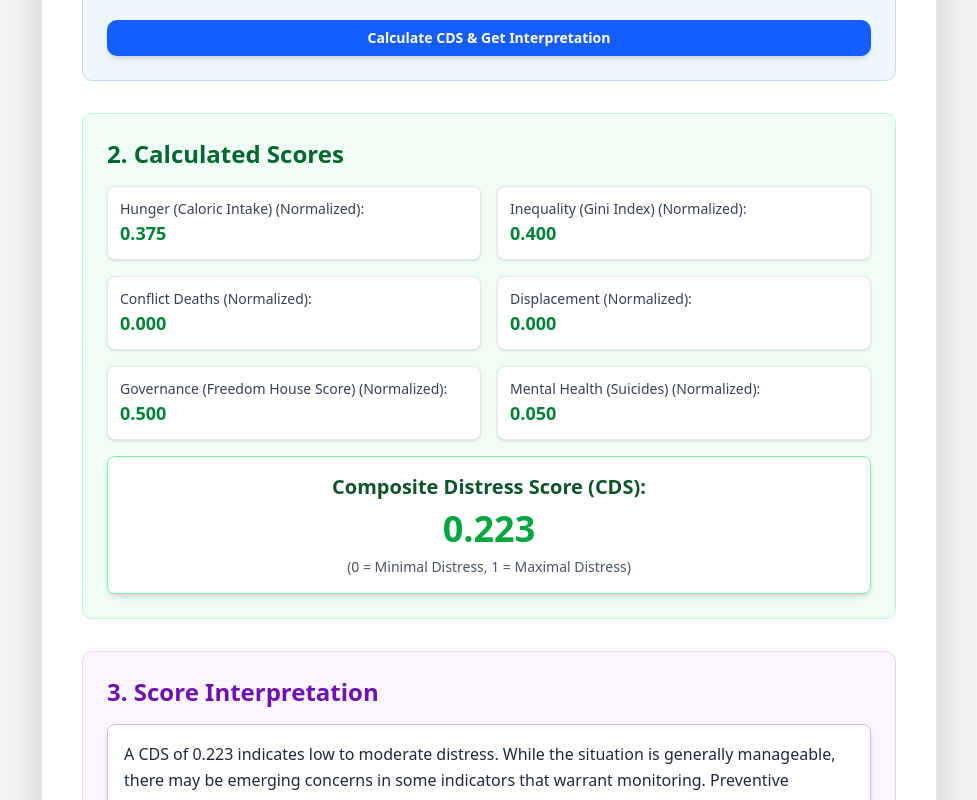
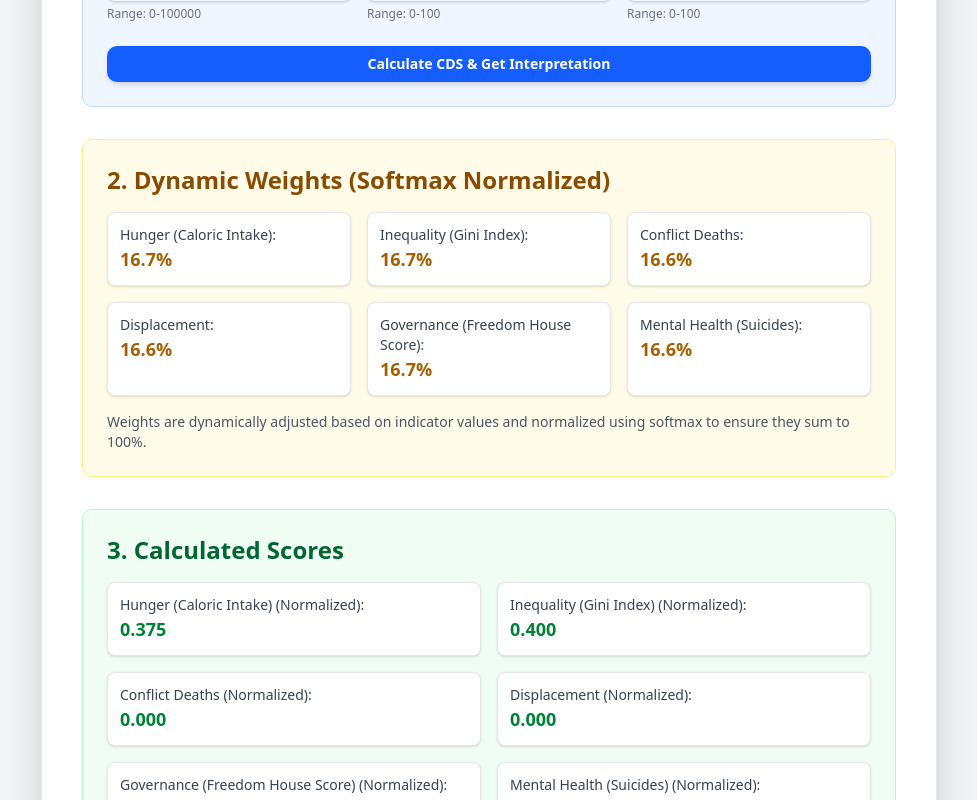
Before and after one commit to SynergyMetrics/CDS, a React (Vite) app: page / in a window 1280 px wide. Shown: the part 520-1320 px from the top of the page, without its empty margins (151-1128 px from the left). Built offline with nearby package versions, Linux system fonts and the light colour scheme.

Commit message:
Integrate softmax function into App.jsx

```diff
--- a/src/App.jsx
+++ b/src/App.jsx
@@ -39,6 +39,21 @@ const App = () => {
 
     // Learning rate for dynamic weighting
     const eta = 0.01;
+
+    // Softmax function to normalize weights into a probability distribution
+    const softmax = (values) => {
+        // Find the maximum value to prevent overflow
+        const maxValue = Math.max(...values);
+
+        // Subtract max value from each element and compute exponentials
+        const exponentials = values.map(value => Math.exp(value - maxValue));
+
+        // Calculate the sum of exponentials
+        const sumExponentials = exponentials.reduce((sum, exp) => sum + exp, 0);
+
+        // Normalize by dividing each exponential by the sum
+        return exponentials.map(exp => exp / sumExponentials);
+    };
 
     // Function to normalize an individual indicator's value based on its type
     const normalizeIndicator = (value, id) => {
@@ -86,31 +101,35 @@ const App = () => {
 
         const currentNormalizedScores = {};
         let sumWeightedScores = 0;
-        let sumOfNewWeights = 0;
-        const newWeights = { ...weights }; // Start with current weights
+        const rawWeights = []; // Array to store raw weight values for softmax
+        const weightKeys = []; // Array to maintain order of indicators
 
-        // Step 1: Calculate normalized scores and new unnormalized weights
+        // Step 1: Calculate normalized scores and raw weights
         indicators.forEach(indicator => {
             const value = indicatorValues[indicator.id] === '' ? 0 : Number(indicatorValues[indicator.id]);
             const normalized = normalizeIndicator(value, indicator.id);
             currentNormalizedScores[indicator.id] = normalized;
 
-            // Calculate new unnormalized weight for this indicator
+            // Calculate raw weight for this indicator using gradient-based update
             const currentWeight = weights[indicator.id];
-            const unnormalizedNewWeight = currentWeight + eta * normalized;
-            newWeights[indicator.id] = unnormalizedNewWeight; // Temporarily store unnormalized weight
-            sumOfNewWeights += unnormalizedNewWeight;
+            const rawWeight = currentWeight + eta * normalized;
+
+            rawWeights.push(rawWeight);
+            weightKeys.push(indicator.id);
         });
 
-        // Step 2: Normalize the new weights and calculate weighted sum for CDS
-        indicators.forEach(indicator => {
-            const normalizedWeight = newWeights[indicator.id] / sumOfNewWeights;
-            newWeights[indicator.id] = normalizedWeight; // Store normalized weight
-            sumWeightedScores += currentNormalizedScores[indicator.id] * normalizedWeight;
+        // Step 2: Apply softmax to normalize weights into a probability distribution
+        const softmaxWeights = softmax(rawWeights);
+        const newWeights = {};
+
+        // Step 3: Map softmax weights back to indicators and calculate weighted sum
+        weightKeys.forEach((key, index) => {
+            newWeights[key] = softmaxWeights[index];
+            sumWeightedScores += currentNormalizedScores[key] * softmaxWeights[index];
         });
 
         setNormalizedScores(currentNormalizedScores);
-        setWeights(newWeights); // Update weights state
+        setWeights(newWeights); // Update weights state with softmax-normalized values
         setCdsScore(sumWeightedScores);
 
         // Interpretation logic remains the same
@@ -144,6 +163,8 @@ const App = () => {
                 <p className="text-center text-gray-600 mb-8 leading-relaxed">
                     This interactive prototype demonstrates the calculation of the Composite Distress Score (CDS)
                     based on synthetic indicator values. It provides an interpretation of the score to help understand regional distress levels.
+                    <br />
+                    <span className="text-sm font-medium text-blue-600">Now featuring softmax-normalized dynamic weighting for improved probability distribution.</span>
                 </p>
 
                 {/* Input Section */}
@@ -179,9 +200,27 @@ const App = () => {
                     </Button>
                 </div>
 
+                {/* Weights Display Section */}
+                <div className="mb-8 p-4 sm:p-6 bg-yellow-50 rounded-lg border border-yellow-200">
+                    <h2 className="text-2xl font-bold text-yellow-800 mb-4">2. Dynamic Weights (Softmax Normalized)</h2>
+                    <div className="grid grid-cols-1 sm:grid-cols-2 lg:grid-cols-3 gap-4">
+                        {indicators.map(indicator => (
+                            <div key={`weight-${indicator.id}`} className="bg-white p-3 rounded-md shadow-sm border border-gray-200">
+                                <p className="text-sm font-medium text-gray-700">{indicator.name}:</p>
+                                <p className="text-lg font-semibold text-yellow-700">
+                                    {weights[indicator.id] !== undefined ? (weights[indicator.id] * 100).toFixed(1) + '%' : 'N/A'}
+                                </p>
+                            </div>
+                        ))}
+                    </div>
+                    <div className="mt-4 text-sm text-gray-600">
+                        <p>Weights are dynamically adjusted based on indicator values and normalized using softmax to ensure they sum to 100%.</p>
+                    </div>
+                </div>
+
                 {/* Calculated Scores Section */}
                 <div className="mb-8 p-4 sm:p-6 bg-green-50 rounded-lg border border-green-200">
-                    <h2 className="text-2xl font-bold text-green-800 mb-4">2. Calculated Scores</h2>
+                    <h2 className="text-2xl font-bold text-green-800 mb-4">3. Calculated Scores</h2>
                     <div className="grid grid-cols-1 sm:grid-cols-2 gap-4 mb-4">
                         {indicators.map(indicator => (
                             <div key={`normalized-${indicator.id}`} className="bg-white p-3 rounded-md shadow-sm border border-gray-200">
@@ -205,7 +244,7 @@ const App = () => {
 
                 {/* AI Interpretation Section */}
                 <div className="p-4 sm:p-6 bg-purple-50 rounded-lg border border-purple-200">
-                    <h2 className="text-2xl font-bold text-purple-800 mb-4">3. Score Interpretation</h2>
+                    <h2 className="text-2xl font-bold text-purple-800 mb-4">4. Score Interpretation</h2>
                     {isLoadingAI ? (
                         <div className="flex items-center justify-center py-8">
                             <div className="animate-spin rounded-full h-12 w-12 border-b-4 border-purple-500"></div>
@@ -225,6 +264,7 @@ const App = () => {
                     <p>This is a prototype for demonstration purposes and uses synthetic data.</p>
                     <p>It is not intended for real-world crisis tracking without further development and validation.</p>
                     <p className="mt-2">Based on the open framework by SynergyMetrics Initiative</p>
+                    <p className="mt-1 text-blue-600 font-medium">Enhanced with softmax normalization for dynamic weight distribution</p>
                 </div>
             </div>
         </div>
```
